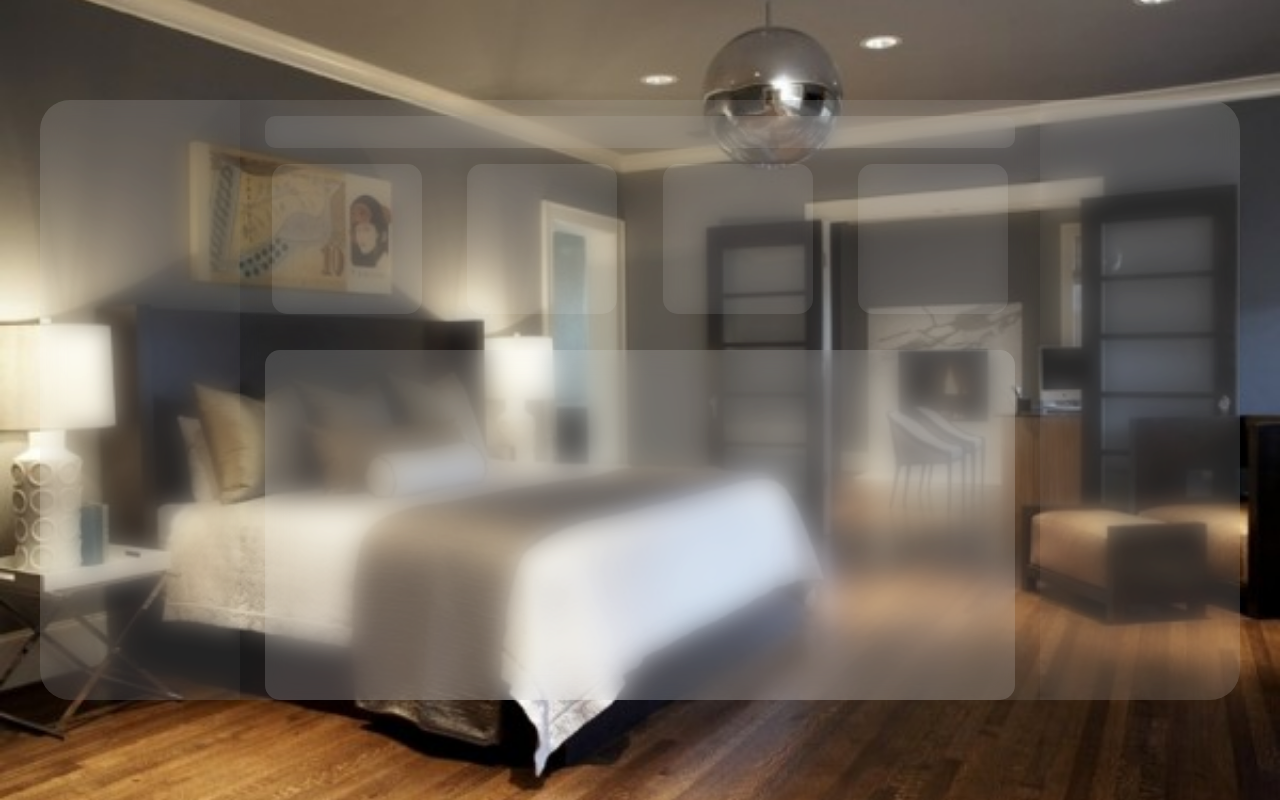
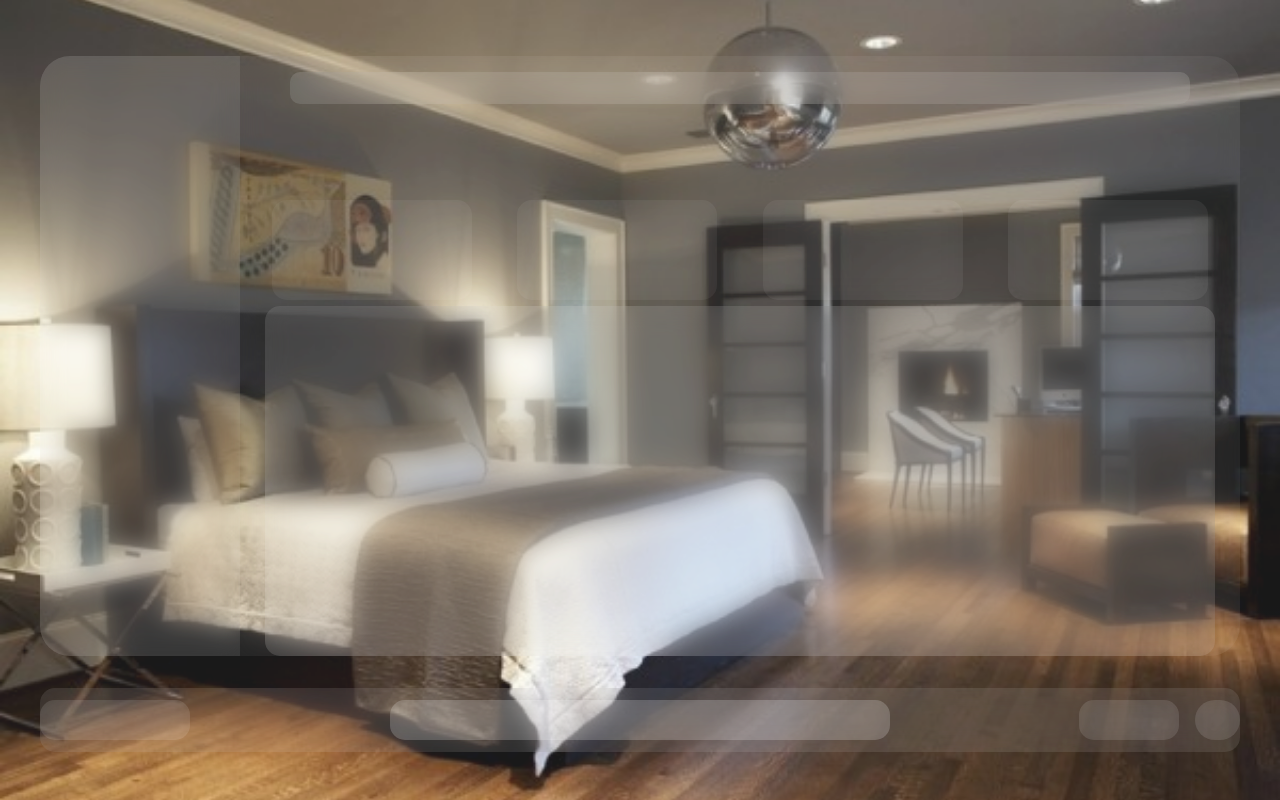
Before and after one commit to AishaAgarwal/FileUp, a Next.js app: page / in a window 1280 px wide. Built offline with nearby package versions, Linux system fonts and the light colour scheme.

Commit message:
boxes placed

```diff
--- a/app/page.tsx
+++ b/app/page.tsx
@@ -1,12 +1,21 @@
 import Image from 'next/image';
+import React, {FC} from 'react';
 
-export default function Home() {
+interface HomeProps{
+
+}
+
+const Home: FC<HomeProps> = () => {
   return (
-    <div className="relative h-screen flex items-center justify-center">
+    <div className="relative h-screen flex flex-col items-center justify-center">
       <div className="absolute inset-0">
-        <Image src="/hall5.jpg" alt="background image" fill className="h-screen w-screen object-cover" />
+        <Image src="/hall5.jpg"
+        style={{ opacity: 0.9 }}
+        alt="background image" fill className="h-screen w-screen object-cover" />
       </div>
-      <div className="flex z-10">
+
+      {/* Upper Section with Left, Middle, and Right Panels */}
+      <div className="flex z-10 mt-10">
 
         {/* Left Panel */}
         <div className="p-8 opacity-70 backdrop-blur-md backdrop-filter w-[200px] h-[600px] rounded-l-[30px]"
@@ -17,38 +26,36 @@ export default function Home() {
         {/* Main Content Box (Middle Box) */}
         <div className="relative">
           {/* Box at the top of the middle box with margin at the top */}
-          <div className="absolute top-0 inset-x-0 mx-auto p-4 mt-4 opacity-80 backdrop-blur-md backdrop-filter w-[750px] rounded-[10px]"
+          <div className="absolute top-0 inset-x-0 mx-auto p-4 mt-4 opacity-80 backdrop-blur-md backdrop-filter w-[900px] rounded-[10px]"
             style={{ backgroundColor: "rgba(255, 255, 255, 0.2)" }}>
             {/* Content inside the box at the top */}
           </div>
-          <div className="p-8 opacity-50 backdrop-blur-md backdrop-filter w-[800px] h-[600px] relative"
+          <div className="p-8 opacity-30 backdrop-blur-md backdrop-filter w-[1000px] h-[600px] relative rounded-r-[30px]"
             style={{ backgroundColor: "rgba(255, 255, 255, 0.2)" }}>
             {/* Your content inside the box */}
-            {/* <h1 className="text-2xl font-bold text-white">Box Content</h1>
-            <p className="mt-4 text-sm text-white">lorem ipsom Box Content</p> */}
 
-            {/* Four boxes placed horizontally in the middle */}
+            {/* Four boxes placed horizontally in the middle with top margin */}
             <div className="flex justify-between mt-8">
               {/* Box 1 */}
-              <div className="w-[150px] h-[150px] p-4 opacity-80 backdrop-blur-md backdrop-filter rounded-[15px]"
+              <div className="w-[200px] h-[100px] p-4 opacity-80 backdrop-blur-md backdrop-filter rounded-[15px] mt-20"
                 style={{ backgroundColor: "rgba(255, 255, 255, 0.2)" }}>
                 {/* Content inside Box 1 */}
               </div>
 
               {/* Box 2 */}
-              <div className="w-[150px] p-4 opacity-80 backdrop-blur-md backdrop-filter rounded-[15px]"
+              <div className="w-[200px] h-[100px] p-4 opacity-80 backdrop-blur-md backdrop-filter rounded-[15px] mt-20"
                 style={{ backgroundColor: "rgba(255, 255, 255, 0.2)" }}>
                 {/* Content inside Box 2 */}
               </div>
 
               {/* Box 3 */}
-              <div className="w-[150px] p-4 opacity-80 backdrop-blur-md backdrop-filter rounded-[15px]"
+              <div className="w-[200px] p-4 opacity-80 backdrop-blur-md backdrop-filter rounded-[15px] mt-20"
                 style={{ backgroundColor: "rgba(255, 255, 255, 0.2)" }}>
                 {/* Content inside Box 3 */}
               </div>
 
               {/* Box 4 */}
-              <div className="w-[150px] p-4 opacity-80 backdrop-blur-md backdrop-filter rounded-[15px]"
+              <div className="w-[200px] p-4 opacity-90 backdrop-blur-md backdrop-filter rounded-[15px] mt-20"
                 style={{ backgroundColor: "rgba(255, 255, 255, 0.2)" }}>
                 {/* Content inside Box 4 */}
               </div>
@@ -56,19 +63,52 @@ export default function Home() {
 
           </div>
 
+
           {/* Box at the bottom of the middle box */}
-          <div className="absolute bottom-0 inset-x-0 mx-auto p-4 opacity-80 backdrop-blur-md backdrop-filter w-[750px] h-[350px] rounded-[15px]"
+          <div className="absolute bottom-0 inset-x-0 mx-auto p-4 opacity-60 backdrop-blur-md backdrop-filter w-[950px] h-[350px] rounded-[15px] mt-20"
             style={{ backgroundColor: "rgba(255, 255, 255, 0.2)" }}>
             {/* Content inside the box at the bottom */}
           </div>
         </div>
 
-        {/* Right Panel */}
-        <div className="p-8 opacity-70 backdrop-blur-md backdrop-filter w-[200px] h-[600px] rounded-r-[30px]"
-          style={{ backgroundColor: "rgba(255, 255, 255, 0.2)" }}>
-          {/* Right panel content */}
+
+      </div>
+
+      {/* Box below the three boxes with some distance */}
+      <div className="mt-8 mb-8 p-8 opacity-50 backdrop-blur-md backdrop-filter w-[1200px] h-[10px] rounded-[15px]"
+        style={{ backgroundColor: "rgba(255, 255, 255, 0.2)" }}>
+          {/* Box inside the box below the three boxes and positioned horizontally at the left */}
+        <div className=" absolute left-0 top-0 w-[150px] h-[40px] p-4 opacity-70 backdrop-blur-md backdrop-filter rounded-[15px] mt-3"
+          style={{ backgroundColor: "rgba(255, 255, 255, 0.3)" }}>
+          {/* Content inside the box inside the box below the three boxes */}
         </div>
+
+        <div className="absolute inset-0 flex items-center justify-center">
+    <div className="w-[500px] h-[40px] p-4 opacity-80 backdrop-blur-md backdrop-filter rounded-[15px]"
+      style={{ backgroundColor: "rgba(255, 255, 255, 0.5)" }}>
+      {/* Content inside the centered box */}
+    </div>
+  </div>
+  <div className="absolute right-0 top-0 flex">
+    {/* Box 1 on the right */}
+    <div className="w-[100px] h-[40px] p-4 opacity-70 backdrop-blur-md backdrop-filter rounded-[15px] mt-3 ml-4"
+      style={{ backgroundColor: "rgba(255, 255, 255, 0.3)" }}>
+      {/* Content inside Box 1 on the right */}
+    </div>
+
+    {/* Box 2 on the right */}
+    <div className="w-[45px] h-[40px] p-4 opacity-70 backdrop-blur-md backdrop-filter rounded-full mt-3 ml-4"
+      style={{ backgroundColor: "rgba(255, 255, 255, 0.3)" }}>
+      {/* Content inside Box 2 on the right */}
+    </div>
+  </div>
+
+        {/* Content inside the box below the three boxes */}
+
       </div>
+
     </div>
   );
 }
+
+export default Home;
```
